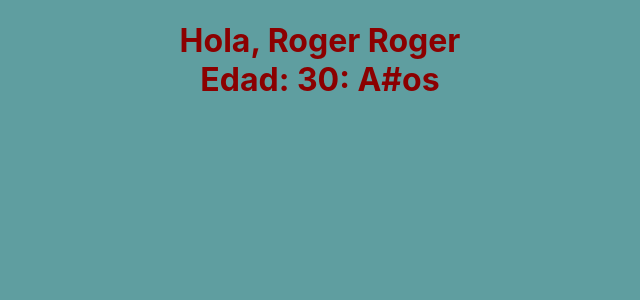
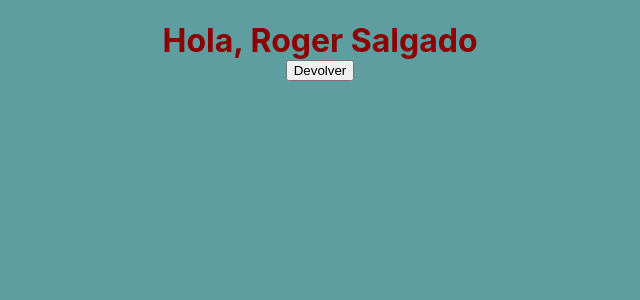
Before and after one commit to krocksa/appunotypescript, a React (Create React App) app: page / in a window 1280 px wide. Shown: the top 300 px of the page, without its empty margins (320-960 px from the left). Built offline with nearby package versions, Linux system fonts and the light colour scheme.

Commit message:
Comunication Components

```diff
--- a/src/App.tsx
+++ b/src/App.tsx
@@ -4,7 +4,14 @@ import { ChildrenComponent } from './Components/ChildrenComponent';
 function App() {
   return (
     <>
-     < ChildrenComponent firstName='Roger' lastName='Salgado' age={30} />
+     < ChildrenComponent
+     firstName='Roger'
+     lastName='Salgado'
+     clickReturnName={(Name)=>{
+      console.log(Name);
+
+     }}
+    />
     </>
   );
 }
--- a/src/Components/ChildrenComponent.css
+++ b/src/Components/ChildrenComponent.css
@@ -2,3 +2,7 @@
     text-align: center;
     color: darkred;
 }
+.boton{
+    display: flex;
+    margin: auto;
+}
--- a/src/Components/ChildrenComponent.tsx
+++ b/src/Components/ChildrenComponent.tsx
@@ -2,14 +2,28 @@ import './ChildrenComponent.css'
 interface ChildrenComponentProps {
     firstName: string;
     lastName: string;
-    age: number;
+    age?: number;
+    clickReturnName: (Name: string) => void;
 }
 
 export function ChildrenComponent (props: ChildrenComponentProps): JSX.Element{
+
+    const devolverName = ()=>{
+        const Name = props.firstName + ' ' + props.lastName;
+        props.clickReturnName(Name);
+    }
+
     return <>
         <h1 className='hijo'>
-        Hola, {props.firstName + ' ' + props.firstName} <br />
-        Edad: {props.age}: A#os
+        Hola, {props.firstName + ' ' + props.lastName} <br />
+        {(props.age!== undefined)? 'Edad: ' + props.age + 'A#os': null}
+        <button className='boton'
+        onClick={()=>{
+            devolverName();
+        }}
+        >
+            Devolver
+        </button>
         </h1>
     </>
 }
```
